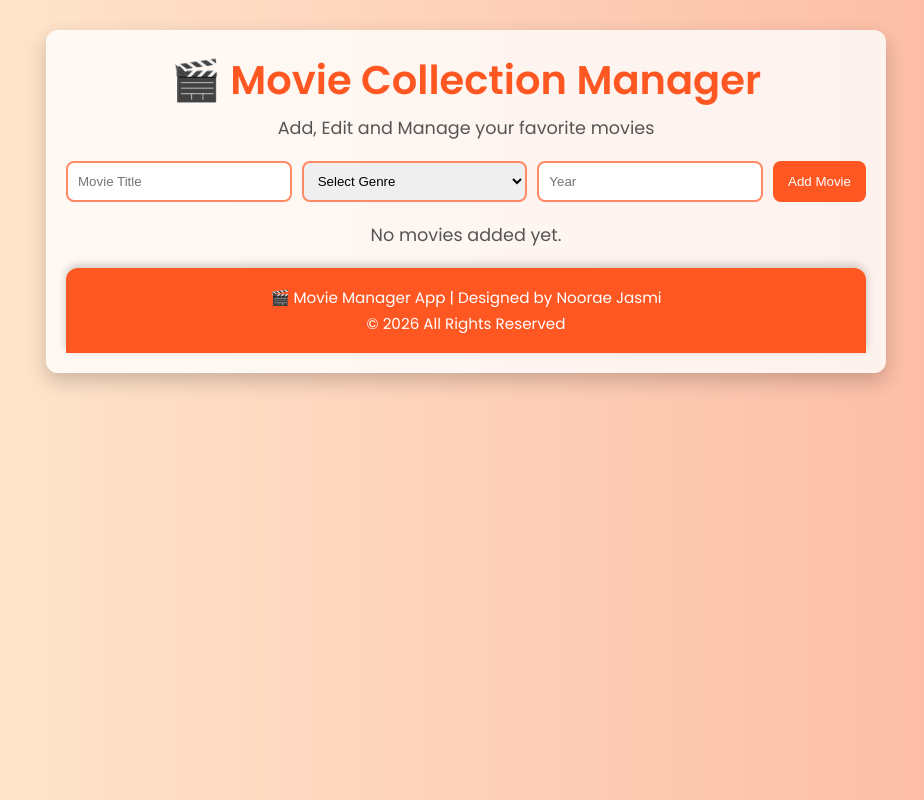
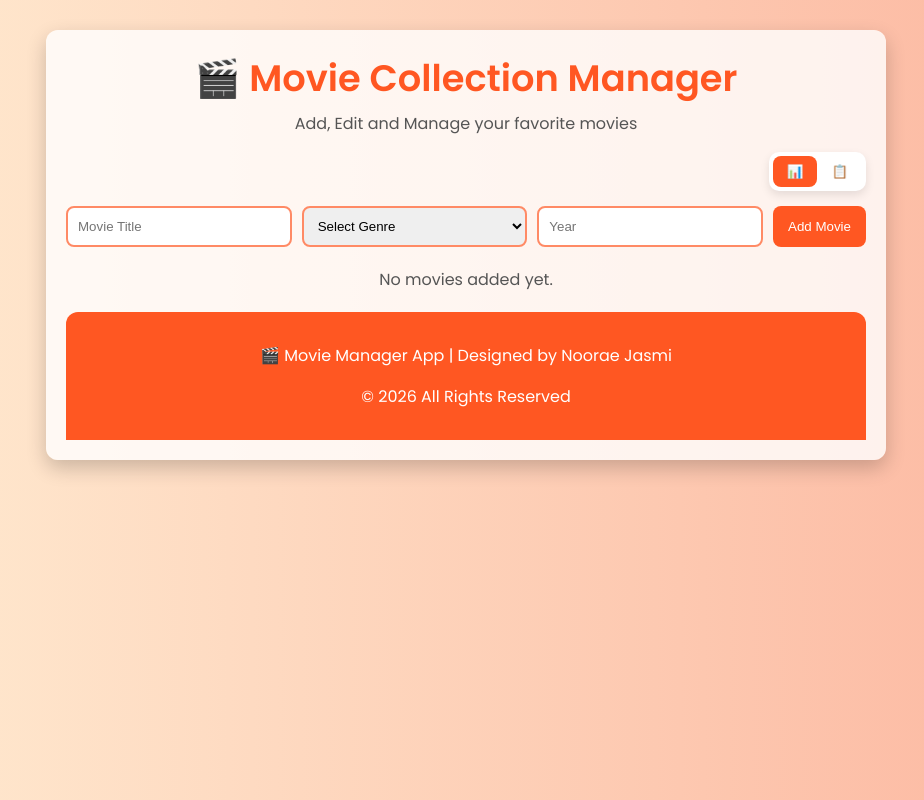
Before and after one commit to jasmi1901/movie-manager, a React (Create React App) app: page / in a window 1280 px wide. Shown: the whole page, without its empty margins (174-1098 px from the left). Built offline with nearby package versions, Linux system fonts and the light colour scheme.

Commit message:
added grid and list layout

```diff
--- a/src/App.js
+++ b/src/App.js
@@ -9,7 +9,7 @@ function App() {
   const [editingMovie, setEditingMovie] = useState(null);
   const [message, setMessage] = useState("");
   const [messageType, setMessageType] = useState("");
-
+  const [layout, setLayout] = useState("grid");
 
   const addMovie = (movie) => {
     const newMovie = { ...movie, id: Date.now() };
@@ -56,6 +56,24 @@ function App() {
       <Header />
 
 
+    <div className="top-bar">
+    <div className="layout-toggle">
+    <button
+      onClick={() => setLayout("grid")}
+      className={layout === "grid" ? "active" : ""}
+    >
+     📊
+    </button>
+    <button
+      onClick={() => setLayout("list")}
+      className={layout === "list" ? "active" : ""}
+    >
+      📋
+    </button>
+    </div>
+    </div>
+
+
       {message && <p className={`message ${messageType}`}>{message}</p>}
 
       <ItemForm
@@ -68,6 +86,7 @@ function App() {
         movies={movies}
         deleteMovie={deleteMovie}
         startEdit={startEdit}
+        layout={layout}
       />
 
       <Footer />
--- a/src/components/Footer.jsx
+++ b/src/components/Footer.jsx
@@ -4,7 +4,8 @@ function Footer() {
   return (
     <footer className="footer">
       <p>🎬 Movie Manager App | Designed by Noorae Jasmi</p>
-      <p>&copy; 2026 All Rights Reserved</p>
+      <p>&copy; {new Date().getFullYear()} All Rights Reserved</p>
+
     </footer>
   );
 }
--- a/src/components/ItemCard.jsx
+++ b/src/components/ItemCard.jsx
@@ -1,5 +1,4 @@
 import React from "react";
-
 
 const genreColors = {
   Action: "#f44336",
@@ -12,20 +11,16 @@ const genreColors = {
   "Sci-Fi": "#00bcd4",
   Historical: "#795548",
   Musical: "#ff5722",
-
 };
 
-function ItemCard({ movie, deleteMovie, startEdit }) {
+function ItemCard({ movie, deleteMovie, startEdit, layout }) {
   const badgeColor = genreColors[movie.genre] || "#333";
 
   return (
-    <div className="card">
+    <div className={`card ${layout === "list" ? "list-card" : ""}`}>
       <h3>{movie.title}</h3>
       <p>
-        <span
-          className="genre-badge"
-          style={{ backgroundColor: badgeColor }}
-        >
+        <span className="genre-badge" style={{ backgroundColor: badgeColor }}>
           {movie.genre}
         </span>
       </p>
--- a/src/components/ItemForm.jsx
+++ b/src/components/ItemForm.jsx
@@ -21,6 +21,10 @@ function ItemForm({ addMovie, editingMovie, updateMovie }) {
       alert("Please fill all fields");
       return;
     }
+    if (year < 1888 || year > new Date().getFullYear()) {
+    alert("Enter a valid movie year");
+    return;
+}
 
     const movieData = { title, genre, year };
 
--- a/src/components/ItemList.jsx
+++ b/src/components/ItemList.jsx
@@ -1,24 +1,22 @@
 import React from "react";
 import ItemCard from "./ItemCard";
 
-function ItemList({ movies, deleteMovie, startEdit }) {
-
+function ItemList({ movies, deleteMovie, startEdit, layout }) {
   if (movies.length === 0) {
     return <p className="empty">No movies added yet.</p>;
   }
 
   return (
-    <div className="list">
-
-      {movies.map(movie => (
+    <div className={layout === "grid" ? "list grid-layout" : "list list-layout"}>
+      {movies.map((movie) => (
         <ItemCard
           key={movie.id}
           movie={movie}
           deleteMovie={deleteMovie}
           startEdit={startEdit}
+          layout={layout}
         />
       ))}
-
     </div>
   );
 }
--- a/src/styles/app.css
+++ b/src/styles/app.css
@@ -1,10 +1,19 @@
+/* Google Font */
 @import url('https://fonts.googleapis.com/css2?family=Poppins:wght@400;600&display=swap');
 
+/* Base */
 body {
   font-family: 'Poppins', sans-serif;
   background: linear-gradient(to right, #ffecd2, #fcb69f);
   margin: 0;
   padding: 0;
+}
+
+/* App Layout */
+.app-wrapper {
+  display: flex;
+  flex-direction: column;
+  min-height: 100vh;
 }
 
 .container {
@@ -14,25 +23,65 @@ body {
   background: #ffffffcc;
   border-radius: 12px;
   box-shadow: 0 8px 20px rgba(0,0,0,0.2);
+  flex: 1;
 }
 
+/* Header */
 header {
   text-align: center;
-  margin-bottom: 20px;
+  margin-bottom: 10px;
 }
 
 header h1 {
   color: #ff5722;
-  font-size: 2.5rem;
+  font-size: 2.3rem;
   margin: 0;
 }
 
 header p {
   color: #555;
-  font-size: 1.1rem;
+  font-size: 1rem;
   margin-top: 5px;
 }
 
+/* Top bar (toggle position) */
+.top-bar {
+  display: flex;
+  justify-content: flex-end;
+  align-items: center;
+  margin-bottom: 15px;
+}
+
+/* Toggle buttons */
+.layout-toggle {
+  display: inline-flex;
+  background: #fff;
+  border-radius: 10px;
+  padding: 4px;
+  box-shadow: 0 4px 10px rgba(0,0,0,0.1);
+}
+
+.layout-toggle button {
+  border: none;
+  padding: 8px 14px;
+  border-radius: 8px;
+  background: transparent;
+  color: #ff5722;
+  cursor: pointer;
+  font-weight: 600;
+  transition: all 0.3s ease;
+}
+
+.layout-toggle button.active {
+  background: #ff5722;
+  color: white;
+}
+
+.layout-toggle button:hover {
+  background: #ffe0d6;
+}
+
+/* Form */
 .form {
   display: flex;
   flex-wrap: wrap;
@@ -40,17 +89,19 @@ header p {
   margin-bottom: 20px;
 }
 
-.form input, .form select {
+.form input,
+.form select {
   padding: 10px;
   flex: 1;
   min-width: 120px;
   border: 2px solid #ff8a65;
   border-radius: 8px;
   outline: none;
-  transition: all 0.3s ease;
+  transition: 0.3s;
 }
 
-.form input:focus, .form select:focus {
+.form input:focus,
+.form select:focus {
   border-color: #ff5722;
 }
 
@@ -61,50 +112,74 @@ header p {
   padding: 10px 15px;
   border-radius: 8px;
   cursor: pointer;
-  transition: background 0.3s ease;
+  transition: 0.3s;
 }
 
 .form button:hover {
   background-color: #e64a19;
 }
 
+/* List container */
 .list {
+  animation: fadeSwitch 0.4s ease;
+}
+
+/* Grid layout */
+.grid-layout {
   display: grid;
   grid-template-columns: repeat(auto-fill, minmax(220px, 1fr));
   gap: 15px;
 }
 
+/* List layout */
+.list-layout {
+  display: flex;
+  flex-direction: column;
+  gap: 10px;
+}
+
+/* Card */
 .card {
   background: linear-gradient(135deg, #ff9a9e, #fad0c4);
   color: #fff;
   padding: 15px;
   border-radius: 12px;
   box-shadow: 0 5px 15px rgba(0,0,0,0.2);
-  transition: transform 0.3s ease, box-shadow 0.3s ease;
+  transition: all 0.3s ease;
 }
 
 .card:hover {
-  transform: translateY(-5px);
-  box-shadow: 0 10px 20px rgba(0,0,0,0.3);
+  transform: translateY(-7px) scale(1.02);
+  box-shadow: 0 15px 25px rgba(0,0,0,0.3);
+  background: linear-gradient(135deg, #ff7e5f, #feb47b);
 }
 
-.card h3 {
-  margin: 0 0 5px 0;
+/* List style card */
+.list-card {
+  display: flex;
+  align-items: center;
+  justify-content: space-between;
 }
 
-.card p {
-  margin: 2px 0;
+.list-card h3 {
+  flex: 2;
+  margin: 0;
 }
 
+.list-card p {
+  flex: 1;
+  margin: 0;
+}
+
+/* Buttons */
 .buttons {
   margin-top: 10px;
   display: flex;
-  justify-content: space-between;
+  gap: 5px;
 }
 
 .buttons button {
   flex: 1;
-  margin: 0 2px;
   background-color: #fff;
   color: #ff5722;
   border: none;
@@ -118,80 +193,23 @@ header p {
   color: #fff;
 }
 
-.empty {
-  text-align: center;
-  color: #555;
-  font-size: 1.1rem;
-  margin-top: 20px;
-}
-
+/* Genre badge */
 .genre-badge {
   display: inline-block;
   padding: 4px 8px;
   border-radius: 12px;
   color: #fff;
-  font-size: 0.85rem;
+  font-size: 0.8rem;
   font-weight: 600;
   margin-bottom: 5px;
-  transition: transform 0.3s ease, box-shadow 0.3s ease;
-  cursor: default;
+  transition: 0.3s;
 }
 
 .genre-badge:hover {
   transform: scale(1.1);
-  box-shadow: 0 4px 8px rgba(0,0,0,0.3);
 }
 
-.card {
-  background: linear-gradient(135deg, #ff9a9e, #fad0c4);
-  color: #fff;
-  padding: 15px;
-  border-radius: 12px;
-  box-shadow: 0 5px 15px rgba(0,0,0,0.2);
-  transition: transform 0.3s ease, box-shadow 0.3s ease, background 0.3s ease;
-}
-
-.card:hover {
-  transform: translateY(-7px) scale(1.02);
-  box-shadow: 0 15px 25px rgba(0,0,0,0.3);
-  background: linear-gradient(135deg, #ff7e5f, #feb47b);
-}
-
-.footer {
-  text-align: center;
-  padding: 15px;
-  background: #ff5722;
-  color: #fff;
-  border-radius: 12px 12px 0 0;
-  margin-top: 20px;
-  font-size: 0.95rem;
-  box-shadow: 0 -3px 10px rgba(0,0,0,0.2);
-}
-
-.footer p {
-  margin: 3px 0;
-}
-
-.footer a {
-  color: #fff;
-  text-decoration: underline;
-  transition: 0.3s;
-}
-
-.footer a:hover {
-  color: #ffe0b2;
-}
-
-.app-wrapper {
-  display: flex;
-  flex-direction: column;
-  min-height: 100vh;
-}
-
-.container {
-  flex: 1;
-}
-
+/* Messages */
 .message {
   text-align: center;
   color: white;
@@ -201,18 +219,55 @@ header p {
   font-weight: 600;
   animation: fadeIn 0.5s ease;
 }
+
 .message.add {
   background: #4caf50;
 }
+
 .message.delete {
   background: #cd8984;
 }
+
 .message.update {
   background: #2196f3;
 }
 
+/* Empty state */
+.empty {
+  text-align: center;
+  color: #555;
+  margin-top: 20px;
+}
 
+/* Footer */
+.footer {
+  text-align: center;
+  padding: 15px;
+  background: #ff5722;
+  color: #fff;
+  border-radius: 12px 12px 0 0;
+  margin-top: 20px;
+}
+
+/* Animations */
 @keyframes fadeIn {
-  from { opacity: 0; transform: translateY(-10px); }
-  to { opacity: 1; transform: translateY(0); }
+  from {
+    opacity: 0;
+    transform: translateY(-10px);
+  }
+  to {
+    opacity: 1;
+    transform: translateY(0);
+  }
 }
+
+@keyframes fadeSwitch {
+  from {
+    opacity: 0;
+    transform: translateY(10px);
+  }
+  to {
+    opacity: 1;
+    transform: translateY(0);
+  }
+}
```
Also changed, not shown: 1 other file (tests, documents, lock files or other folders).
